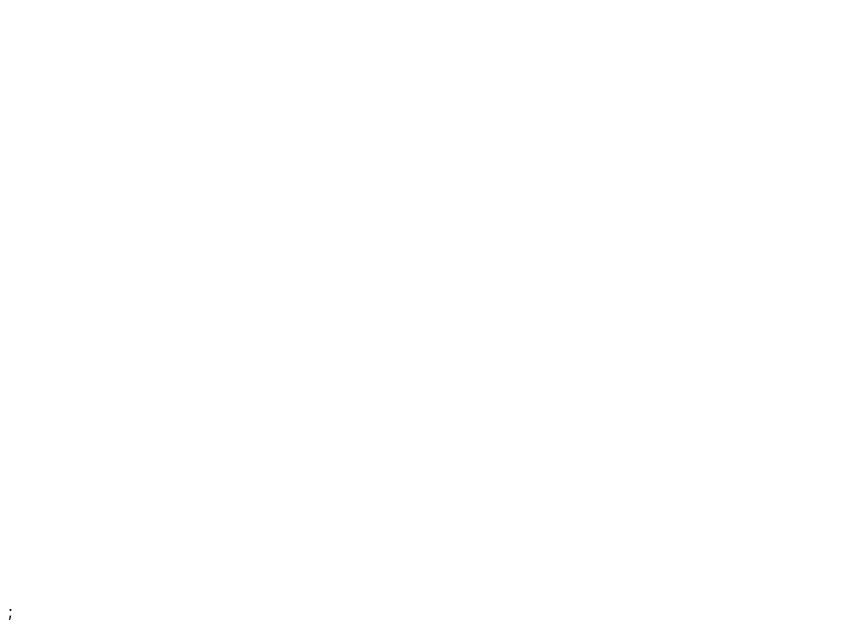
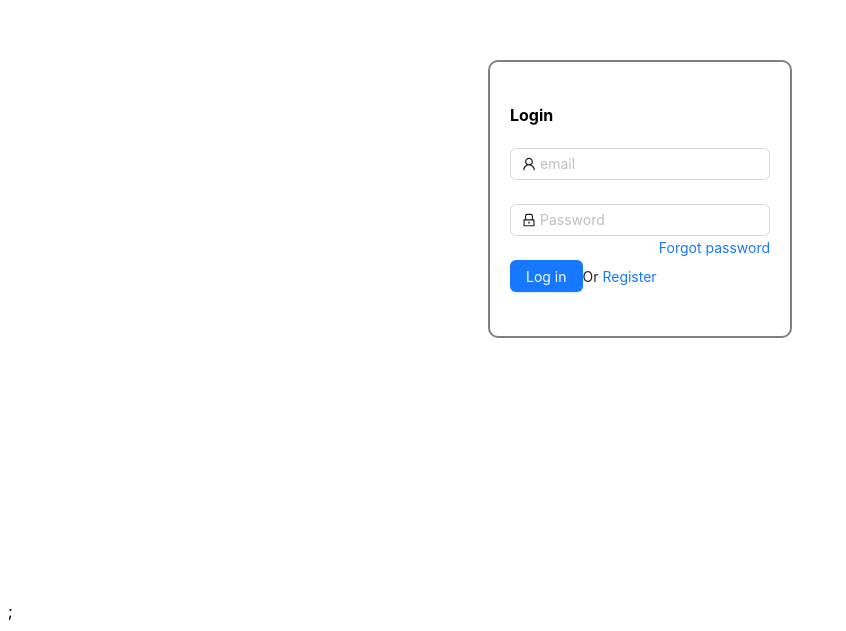
Before and after one commit to joeyjoy007/groflex_fr, a React (Vite) app: page /login in a window 1280 px wide. Before the commit this address had no page. Shown: the part 209-840 px from the top of the page, without its empty margins (0-846 px from the left). Built offline with nearby package versions, Linux system fonts and the light colour scheme.

Commit message:
changed icons

```diff
--- a/src/App.tsx
+++ b/src/App.tsx
@@ -6,7 +6,7 @@ import { AuthProvider } from './context/context';
 const App = () => {
   React.useEffect(() => {
     setUpAxios();
-});
+})
 
   return (
     <>
--- a/src/components/authentication/Login.tsx
+++ b/src/components/authentication/Login.tsx
@@ -1,7 +1,7 @@
 import { LockOutlined, UserOutlined } from '@ant-design/icons';
 import { Button, Modal, Form, Input } from 'antd';
 import React, { useContext } from 'react';
-import { useNavigate } from 'react-router-dom';
+import { Link, useNavigate } from 'react-router-dom';
 import { AuthContext } from '../../context/context';
 import Password from '../pages/password_form/Password';
 
@@ -19,6 +19,7 @@ const Login = () => {
       const [form1] = Form.useForm();
   return (
     <div style={{border:'2px solid gray',padding:20,borderRadius:10,justifyContent:'center',alignItems:'center'}}>
+        <h4>Login</h4>
          <Form
       name="normal_login"
       className="login-form"
@@ -52,6 +53,7 @@ const Login = () => {
         <Button type="primary" htmlType="submit" className="login-form-button">
           Log in
         </Button>
+         Or <Link to='/register'>Register</Link>
       </Form.Item>
     </Form>
 
--- a/src/components/authentication/Register.tsx
+++ b/src/components/authentication/Register.tsx
@@ -1,6 +1,6 @@
-import { LockOutlined, UserOutlined ,UploadOutlined } from '@ant-design/icons';
-import { Button, Radio, Form, Input,DatePicker,Select,Checkbox,Upload,Row,Col,UploadFile } from 'antd';
-import { useNavigate } from 'react-router-dom';
+import { LockOutlined, UserOutlined,HomeOutlined,PushpinOutlined ,MailOutlined,UploadOutlined } from '@ant-design/icons';
+import { Button, Radio, Form, Input,DatePicker,Select,Checkbox,Upload,Row,Col,UploadFile, message } from 'antd';
+import { Link, useNavigate } from 'react-router-dom';
 import { registerUser } from '../../server/apis/user';
 import React from 'react';
 import { get_country } from '../../server/apis/country';
@@ -9,6 +9,8 @@ import { get_state } from '../../server/apis/state';
 const Register = () => {
 
     const navigate = useNavigate();
+
+    const [messageApi, contextHolder] = message.useMessage();
 
     const [countries, setCountries] = React.useState(null);
     const [state, setState] = React.useState(null);
@@ -20,12 +22,23 @@ const Register = () => {
      try {
       const register = await registerUser(values).then((res: any)=>{
         console.log(res)
+        messageApi.open({
+          type:'success',
+          content:'Registration success'
+        })
         navigate('/l')
       }).catch((err: any)=>{
-        console.log(err.message)
+        messageApi.open({
+          type:'error',
+          content:"Registration unsuccessfull"
+        })
+
       })
      } catch (error: any) {
-      console.log(error.message)
+      messageApi.open({
+        type:'error',
+        content:error.message
+      })
      }
       };
 
@@ -76,7 +89,8 @@ const Register = () => {
   return (
 
     <div style={{border:'2px solid gray', padding:20,borderRadius:10}}>
-
+      {contextHolder}
+      <h4>Register</h4>
     <Form
       form={form}
       name="normal_login"
@@ -99,7 +113,7 @@ const Register = () => {
         style={{marginLeft:10}}
         rules={[{ required: true, message: 'write email in correct format' }]}
       >
-        <Input type='email' prefix={<UserOutlined className="site-form-item-icon" />} placeholder="email" />
+        <Input type='email' prefix={<MailOutlined  className="site-form-item-icon" />} placeholder="email" />
       </Form.Item>
     </div>
 
@@ -155,14 +169,14 @@ const Register = () => {
         name="city"
         rules={[{ required: true, message: 'please input your city!' }]}
       >
-        <Input prefix={<UserOutlined className="site-form-item-icon" />} placeholder="city" />
+        <Input prefix={<HomeOutlined className="site-form-item-icon" />} placeholder="city" />
       </Form.Item>
 
      <Form.Item
         name="zip-code"
         rules={[{ required: true, message: 'please input your zip-code!' }]}
       >
-        <Input prefix={<UserOutlined className="site-form-item-icon" />} placeholder="zip-code" />
+        <Input prefix={<PushpinOutlined className="site-form-item-icon" />} placeholder="zip-code" />
       </Form.Item>
 
      </div>
@@ -247,6 +261,7 @@ const Register = () => {
         <Button type="primary" htmlType="submit" className="login-form-button">
           Register
         </Button>
+         Or <Link to='/login'>Login</Link>
       </Form.Item>
     </Form>
     </div>
--- a/src/components/pages/All_user.tsx
+++ b/src/components/pages/All_user.tsx
@@ -149,7 +149,7 @@ const All_user = () => {
     </Modal>
     </div>
   </div>
-  <div style={{position:'absolute',bottom:0,width:'99%',justifyContent:'center',display:'flex'}}>
+  <div style={{position:'relative',bottom:-10,width:'99%',justifyContent:'center',display:'flex'}}>
 
     <Pagination current={page_no} pageSize={5} total={Math.round(paginateUser)} onChange={(e)=>pagination(e)} />
   </div>
--- /dev/null
+++ b/src/components/pages/Error.tsx
@@ -0,0 +1,9 @@
+import React from 'react'
+
+const ErrorPage = () => {
+  return (
+    <div>Error</div>
+  )
+}
+
+export default ErrorPage
--- a/src/components/pages/update_form/Update_form.page.tsx
+++ b/src/components/pages/update_form/Update_form.page.tsx
@@ -1,4 +1,4 @@
-import { LockOutlined, UserOutlined } from '@ant-design/icons';
+import { LockOutlined, PushpinOutlined,HomeOutlined,MailOutlined,UserOutlined } from '@ant-design/icons';
 import { Button, Checkbox, DatePicker, Form, Input, Select, message } from 'antd';
 import { updateUser } from '../../../server/apis/user';
 import moment from 'moment';
@@ -62,7 +62,7 @@ const Update_form = ({allInfo,form,setIsModalOpen,paginate}: any) => {
 
       }
 
-      };
+      }
 
       const fetch_countries = async ()=>{
         try {
@@ -122,7 +122,7 @@ const Update_form = ({allInfo,form,setIsModalOpen,paginate}: any) => {
         name="email"
       >
         <Input
-          prefix={<LockOutlined className="site-form-item-icon" />}
+          prefix={<MailOutlined className="site-form-item-icon" />}
           placeholder={allInfo.email}
           value={allInfo.email}
           disabled
@@ -138,7 +138,7 @@ const Update_form = ({allInfo,form,setIsModalOpen,paginate}: any) => {
         name="zip_code"
       >
         <Input
-          prefix={<LockOutlined className="site-form-item-icon" />}
+          prefix={<PushpinOutlined  className="site-form-item-icon" />}
           placeholder={allInfo.zip_code}
         />
     </Form.Item>
@@ -190,7 +190,7 @@ const Update_form = ({allInfo,form,setIsModalOpen,paginate}: any) => {
         name="city"
       >
         <Input
-          prefix={<LockOutlined className="site-form-item-icon" />}
+          prefix={<HomeOutlined className="site-form-item-icon" />}
           placeholder={allInfo.city}
         />
       </Form.Item>
--- a/src/context/context.tsx
+++ b/src/context/context.tsx
@@ -3,6 +3,7 @@
 import { createContext, useEffect, useState } from 'react';
 import { loginUser } from '../server/apis/user';
 import { message } from 'antd';
+import { useNavigate } from 'react-router-dom';
 
 
 
@@ -11,7 +12,7 @@ export const AuthContext= createContext(null);
 
 export const AuthProvider:any = ({ children }:any) => {
 
-
+    const navigate = useNavigate()
 
     const [messageApi, contextHolder] = message.useMessage();
     const [isLoading, setIsLoading] = useState(false);
@@ -40,6 +41,7 @@ export const AuthProvider:any = ({ children }:any) => {
                     type:"success",
                     content:response.message
                    });
+                navigate('/home')
             }
             else{
                 setIsLoading(false)
@@ -68,6 +70,7 @@ export const AuthProvider:any = ({ children }:any) => {
             type:"success",
             content:"Logout success"
            });
+        navigate('/register')
     };
 
     const isLoggedIn = async () => {
--- a/src/main.tsx
+++ b/src/main.tsx
@@ -9,5 +9,5 @@ ReactDOM.createRoot(document.getElementById('root')!).render(
     <BrowserRouter>
       <App />
     </BrowserRouter>
-  </React.StrictMode>,
+  </React.StrictMode>
 )
--- a/src/navigation/app_navigation.tsx
+++ b/src/navigation/app_navigation.tsx
@@ -7,9 +7,10 @@ import Login from "../components/authentication/Login";
 import Home_Grid from "../components/pages/Home_Grid";
 import React, { useContext } from "react";
 import { AuthContext } from "../context/context";
+import ErrorPage from "../components/pages/Error";
 
 const App_navigation = () => {
-    const {userToken} = useContext(AuthContext);
+    const {userToken} = useContext(AuthContext)
   return (
   <>
   {
@@ -17,7 +18,8 @@ const App_navigation = () => {
         <>
          <div  style={{display:'flex',height:'100vh'}}>
         <Routes>
-            <Route path="/l" element={<Home_Grid/>}/>
+            <Route path="/home" element={<Home_Grid/>}/>
+            <Route path='*' element={<ErrorPage/>}/>
         </Routes>
         </div>
         </>
@@ -25,8 +27,8 @@ const App_navigation = () => {
         <>
         <div  style={{display:'flex',height:'100vh',justifyContent:'center',alignItems:'center'}}>
         <Routes>
-        <Route path="/r" element={<Register/>}/>
-        <Route path="/l" element={<Login/>}/>
+        <Route path="/register" element={<Register/>}/>
+        <Route path="/login" element={<Login/>}/>
 
         </Routes>
         </div>
```
